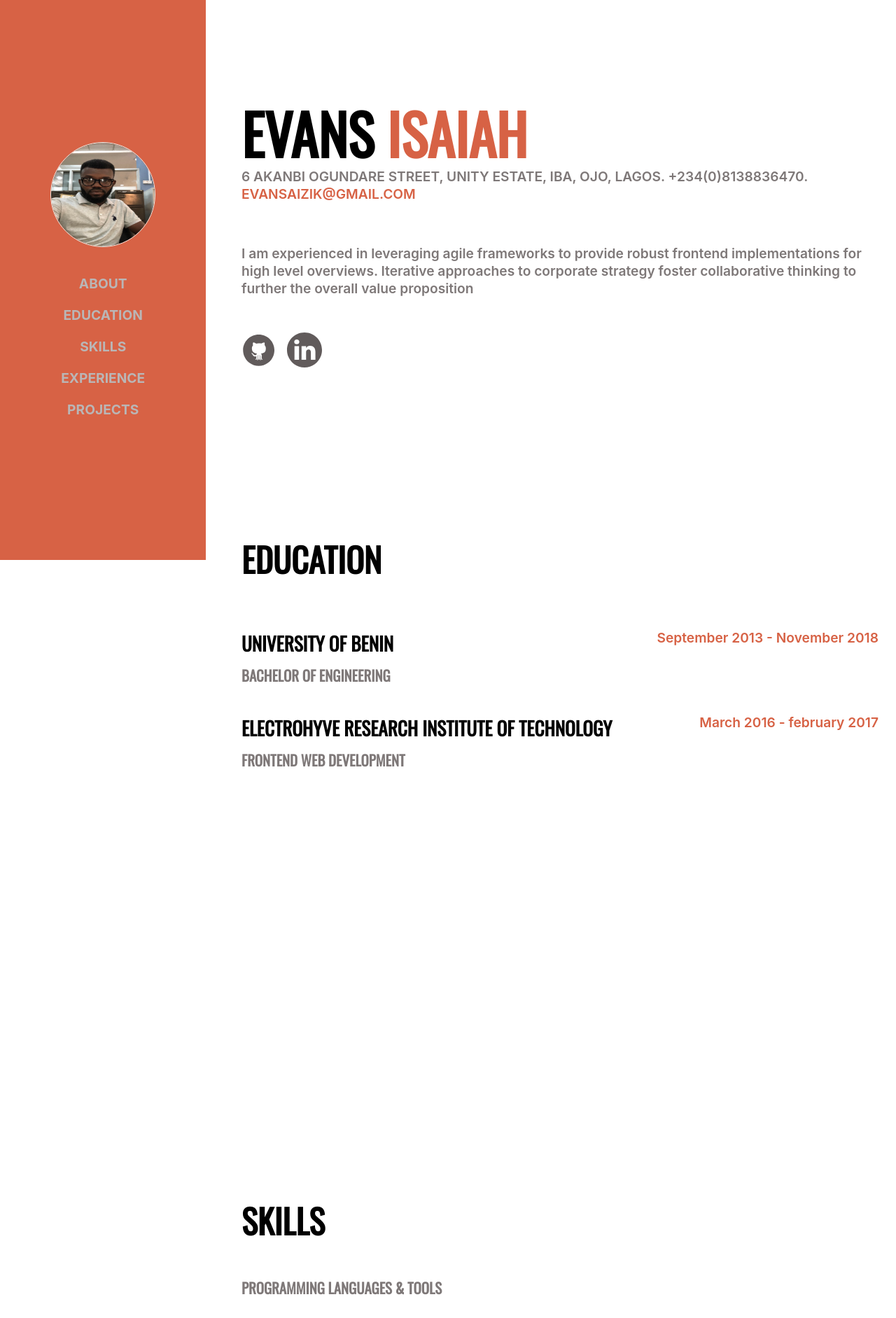
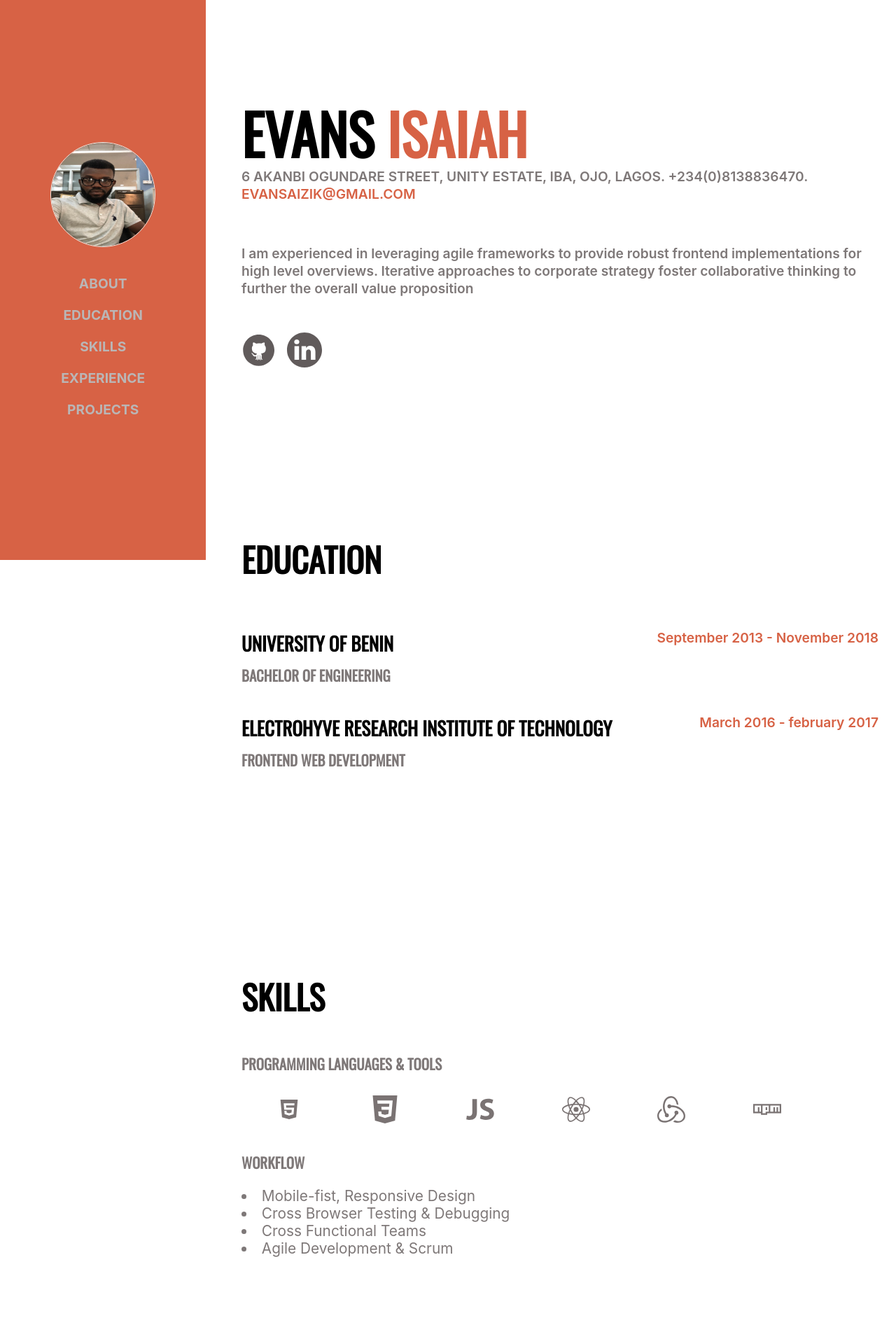
Before and after one commit to evansaizik/portfolio, a React (Create React App) app: page / in a window 1280 px wide. Shown: the top 1883 px of the page at 70% size. Built offline with nearby package versions, Linux system fonts and the light colour scheme; a web font is replaced by a local one.

Commit message:
corrections

```diff
--- a/src/components/Education/Education.module.css
+++ b/src/components/Education/Education.module.css
@@ -1,7 +1,7 @@
 .container {
   margin: 80px 0;
   padding: 0 25px;
-  height: 100vh;
+  /* height: 100vh; */
 }
 
 .offset {
@@ -11,7 +11,7 @@
 
 .title {
   text-transform: uppercase;
-  font-family: 'Oswald';
+  font-family: "Oswald";
   font-size: 3rem;
   font-weight: 600;
   line-height: 100px;
@@ -24,14 +24,14 @@
 
 .main section h4 {
   font-size: 1.7rem;
-  font-family: 'Oswald';
+  font-family: "Oswald";
   text-transform: uppercase;
   margin-bottom: 10px;
 }
 
 .main section h5 {
   font-size: 1.3rem;
-  font-family: 'Oswald';
+  font-family: "Oswald";
   text-transform: uppercase;
   color: rgb(126, 120, 120);
 }
@@ -41,6 +41,9 @@
 }
 
 @media screen and (min-width: 992px) {
+  .container {
+    height: 60vh;
+  }
   .main {
     display: flex;
     flex-direction: column;
--- a/src/components/Experience/Experience.module.css
+++ b/src/components/Experience/Experience.module.css
@@ -1,7 +1,7 @@
 .container {
   margin-top: 80px;
   padding: 0 25px;
-  height: 100vh;
+  /* height: 100vh; */
   /* background-color: aqua; */
 }
 
--- a/src/components/Skills/Skills.module.css
+++ b/src/components/Skills/Skills.module.css
@@ -1,7 +1,7 @@
 .container {
   margin-top: 80px;
   padding: 0 25px;
-  height: 100vh;
+  /* height: 100vh; */
 }
 
 .offset {
```
